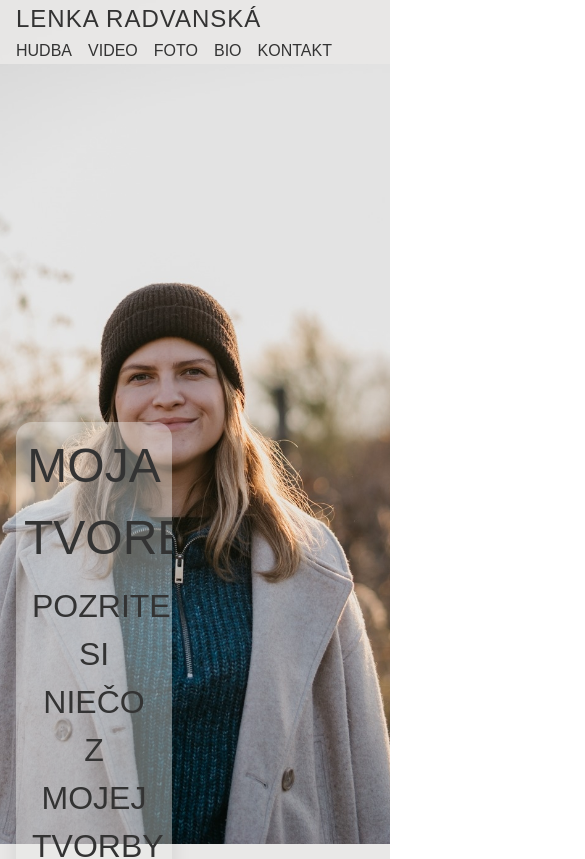
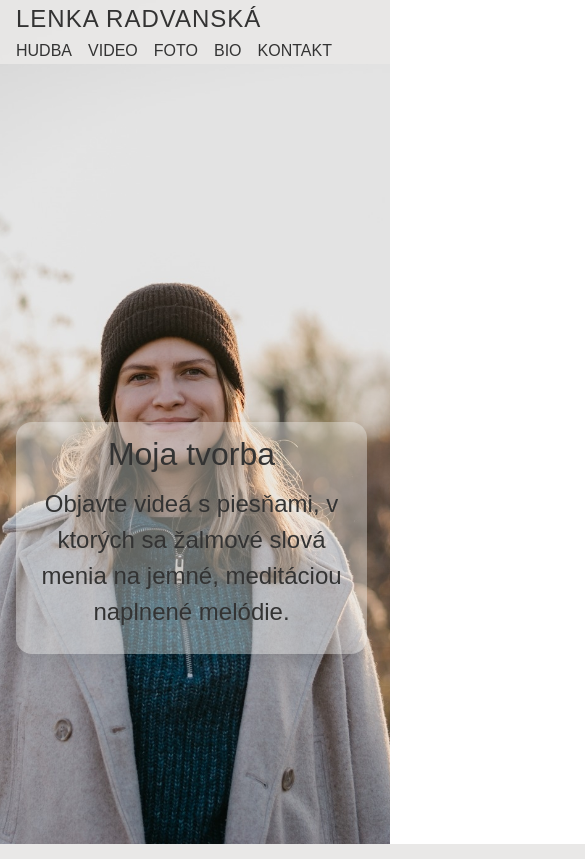
Before and after one commit to roberto123454321/lenkaRadvanska, a React (Vite) app: page / in a window 390 px wide. Shown: the top 859 px of the page, 585 px wide, since content can reach past the window. Built offline with nearby package versions, Linux system fonts and the light colour scheme; a web font is replaced by a local one.

Commit message:
firebase integration

```diff
--- a/src/components/Contact.css
+++ b/src/components/Contact.css
@@ -4,4 +4,6 @@
   font-weight: 300;
   text-align: center;
   margin-bottom: 5rem;
+  margin-left: 10rem;
+  margin-right: 10rem;
 }
--- a/src/components/Hero.css
+++ b/src/components/Hero.css
@@ -22,9 +22,9 @@
   width: 40%;
   /* color:aliceblue; */
   /* transform: translate(-50%, -50%); */
-  text-transform: uppercase;
+  /* text-transform: uppercase; */
   color: #333333;
-  font-size: 2rem;
+  /* font-size: 2rem; */
   font-weight: 300;
   text-align: center;
   background: rgba(233, 232, 231, 0.4);
@@ -45,6 +45,7 @@
   margin-top: 0rem;
   margin-left: 1rem;
   margin-right: 1rem;
+  font-size: 1.5rem
 }
 
 .dark {
@@ -67,3 +68,28 @@
 .fade-out {
   opacity: 0;
 }
+
+@media (max-width: 1000px) {
+
+.article {
+  top: 50%;
+  width: 90%;
+}
+
+.article h3 {
+  font-size: 2rem;
+}
+
+.article p {
+  font-size: 1.5rem
+}
+
+.dark {
+  color: #333333;
+}
+
+.light {
+  color: #FAFAFA;
+  background: rgba(30, 30, 30, 0.8);
+}
+}
--- a/src/components/Hero.jsx
+++ b/src/components/Hero.jsx
@@ -9,7 +9,7 @@ export default function Hero() {
     <a href="#video">
       <div className="article dark">
         <h3>Moja tvorba</h3>
-        <p>Pozrite si niečo z mojej tvorby</p>
+        <p>Objavte videá s piesňami, v ktorých sa žalmové slová menia na jemné, meditáciou naplnené melódie.</p>
       </div>
       <img src={coverImage} />
     </a>,
@@ -17,7 +17,7 @@ export default function Hero() {
     <a href="#music">
       <div className="article dark">
         <h3>CD Žalmy</h3>
-        <p>Vypočujte si moje aktuálne CD</p>
+        <p>vypočuť</p>
       </div>
       <img src={coverImage2} />
     </a>,
@@ -25,7 +25,8 @@ export default function Hero() {
     <>
       <div className="article light">
         <h3>Nové CD</h3>
-        <p>Čoskoro sa môžete tešiť na moje nové CD</p>
+        {/* <p>Čoskoro sa môžete tešiť na moje nové CD</p> */}
+        <p>V tichu vznikajú nové piesne. Teším sa, že ich čoskoro budete môcť počuť.</p>
       </div>
       <img src={coverImage3} />
     </>,
--- a/src/components/PhotoGalery.css
+++ b/src/components/PhotoGalery.css
@@ -22,3 +22,13 @@
   margin: auto;
   margin-bottom: 5rem;
 }
+
+@media (max-width: 1000px) {
+/* .photo-galery {
+  gap: 1rem;
+} */
+
+.photo-card {
+  width:45%;
+}
+}
--- a/src/components/PhotoGalery.jsx
+++ b/src/components/PhotoGalery.jsx
@@ -9,8 +9,10 @@ export default function VideoGalery() {
       <h1 className="page-title">Foto</h1>
       <div className="photo-galery">
         {photos.map((photo) => (
-          <div className="photo-card">
-            <img key={photo} src={`photos/${photo}.jpg`} />
+          <div key={photo} className="photo-card">
+            <a href={`photos/${photo}.jpg`} >
+            <img src={`photos/${photo}.jpg`} />
+            </a>
           </div>
         ))}
       </div>
--- a/src/components/VideoCard.css
+++ b/src/components/VideoCard.css
@@ -9,3 +9,9 @@ iframe {
   width: 100%;
   height: 100%;
 }
+
+@media (max-width: 1000px) {
+.iframe-container {
+  width: 80%;
+}
+}
```
